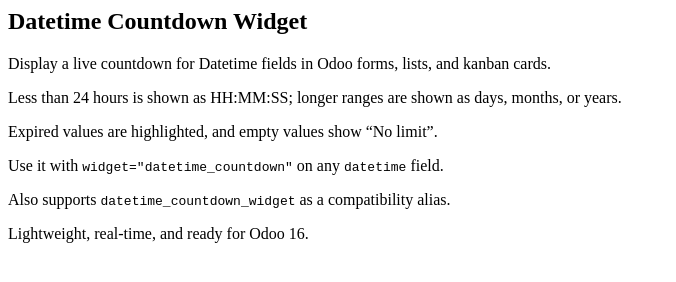
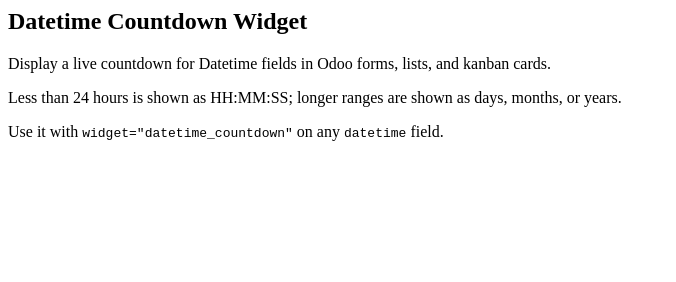
Before and after one commit to canarydev/datetime_countdown, a plain HTML site: page datetime_countdown/static/description/index.html in a window 1280 px wide. Shown: the whole page, without its empty margins (0-676 px from the left). Drawn offline with Linux system fonts and the light colour scheme.

Commit message:
Update index.html

```diff
--- a/datetime_countdown/static/description/index.html
+++ b/datetime_countdown/static/description/index.html
@@ -2,8 +2,5 @@
 <h2>Datetime Countdown Widget</h2>
 <p>Display a live countdown for Datetime fields in Odoo forms, lists, and kanban cards.</p>
 <p>Less than 24 hours is shown as HH:MM:SS; longer ranges are shown as days, months, or years.</p>
-<p>Expired values are highlighted, and empty values show “No limit”.</p>
 <p>Use it with <code>widget="datetime_countdown"</code> on any <code>datetime</code> field.</p>
-<p>Also supports <code>datetime_countdown_widget</code> as a compatibility alias.</p>
-<p>Lightweight, real-time, and ready for Odoo 16.</p>
 </section>
```
